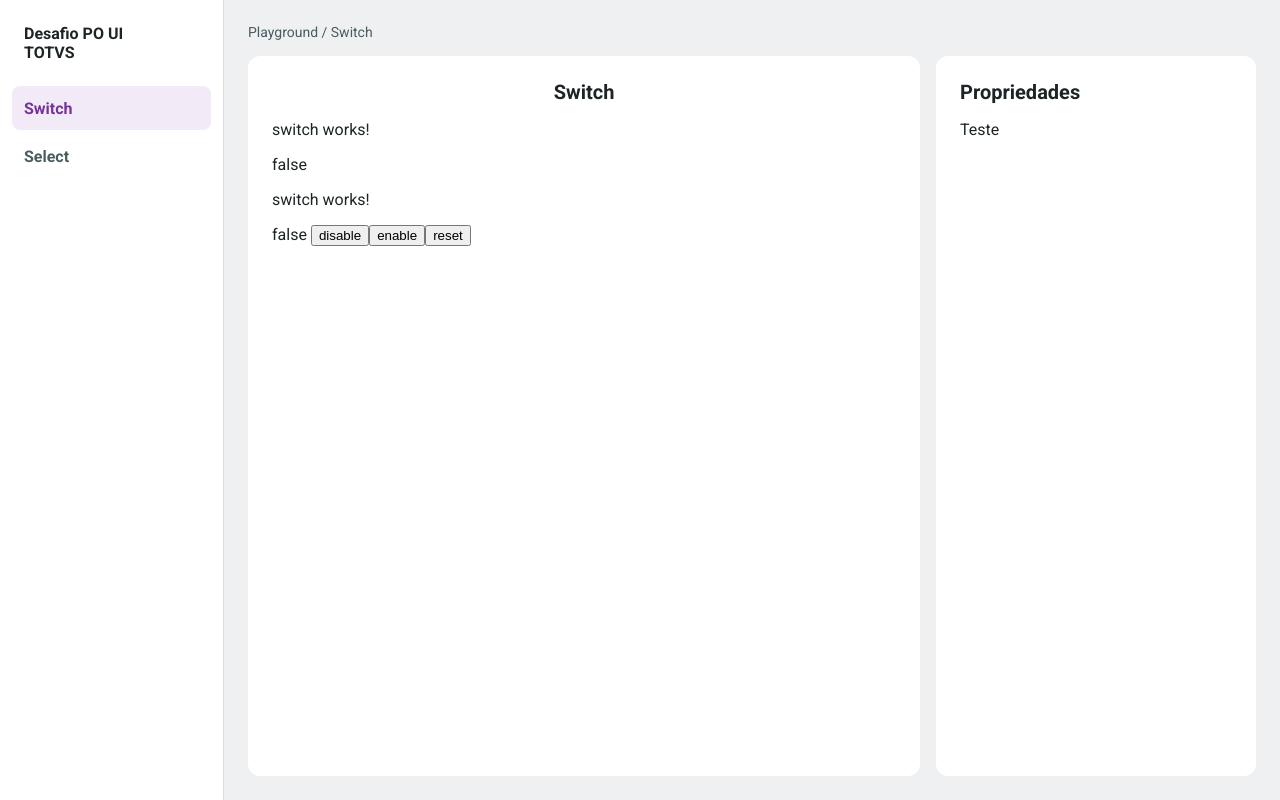
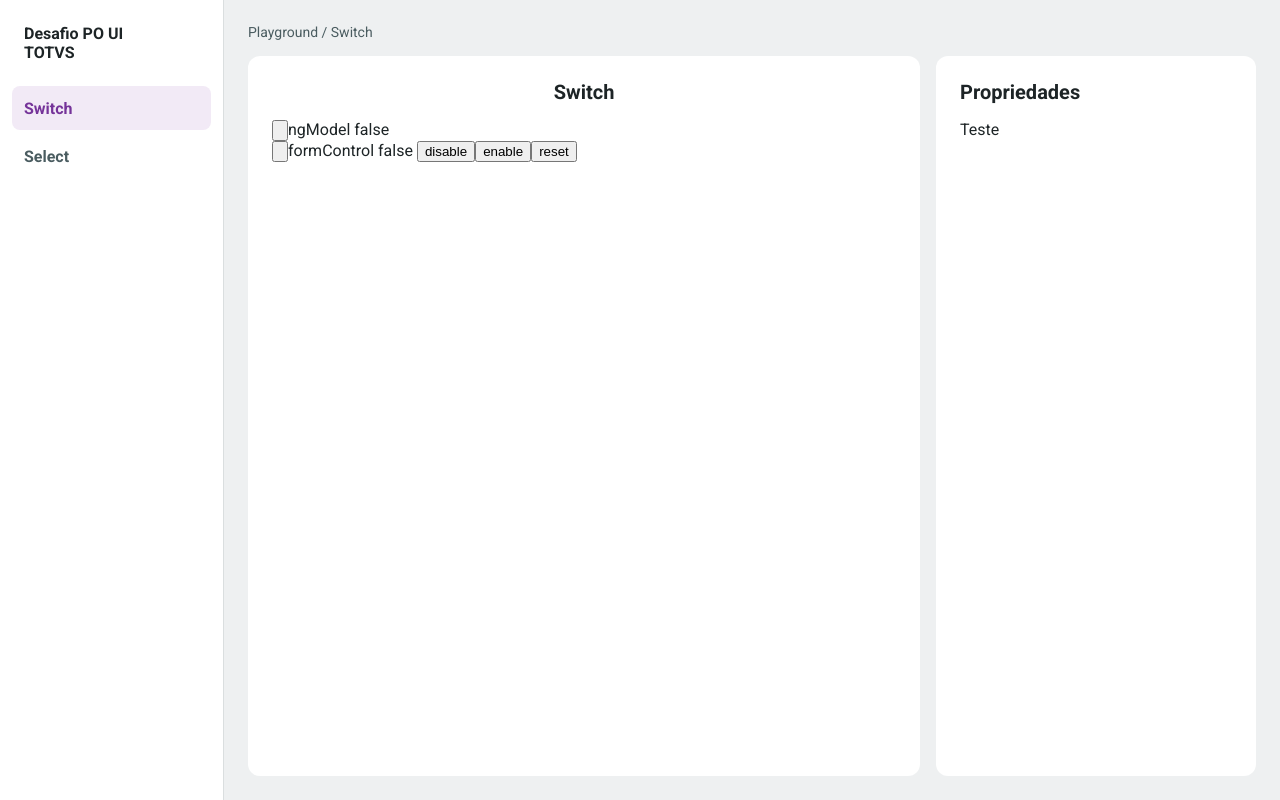
Before and after one commit to kevinmistrele/desafio-po-ui, an Angular app: page / in a window 1280 px wide. Built offline with nearby package versions, Linux system fonts and the light colour scheme.

Commit message:
feat: replace switch placeholder with interactive button component for better accessibility

```diff
--- a/src/app/ui/switch/switch.html
+++ b/src/app/ui/switch/switch.html
@@ -1 +1,20 @@
-<p>switch works!</p>
+<button
+  type="button"
+  [disabled]="isDisabled()"
+  (blur)="onTouched()"
+  [id]="buttonId"
+  role="switch" class="switch"
+  [attr.aria-checked]="checked()"
+  [attr.aria-label]="ariaLabel()"
+  (click)="toggle()">
+  <span class="track"></span>
+  <span class="key">
+    <svg class="icon" viewBox="0 0 24 24" aria-hidden="true" focusable="false">
+      <path d="M9 16.2 4.8 12l-1.4 1.4L9 19 21 7l-1.4-1.4z" />
+    </svg>
+  </span>
+</button>
+
+@if (label()) {
+  <label class="label" [for]="buttonId">{{ label()}}</label>
+}
```
